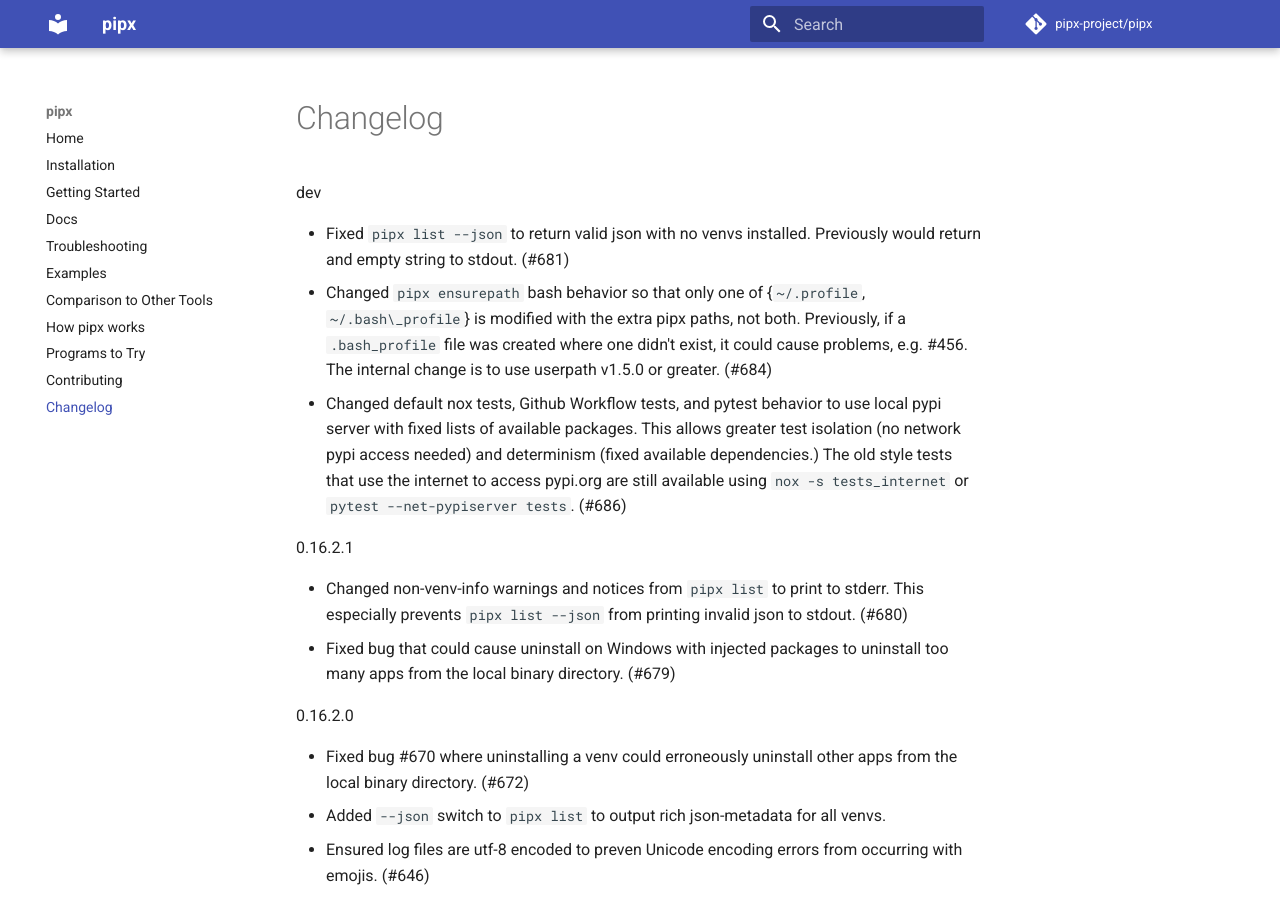
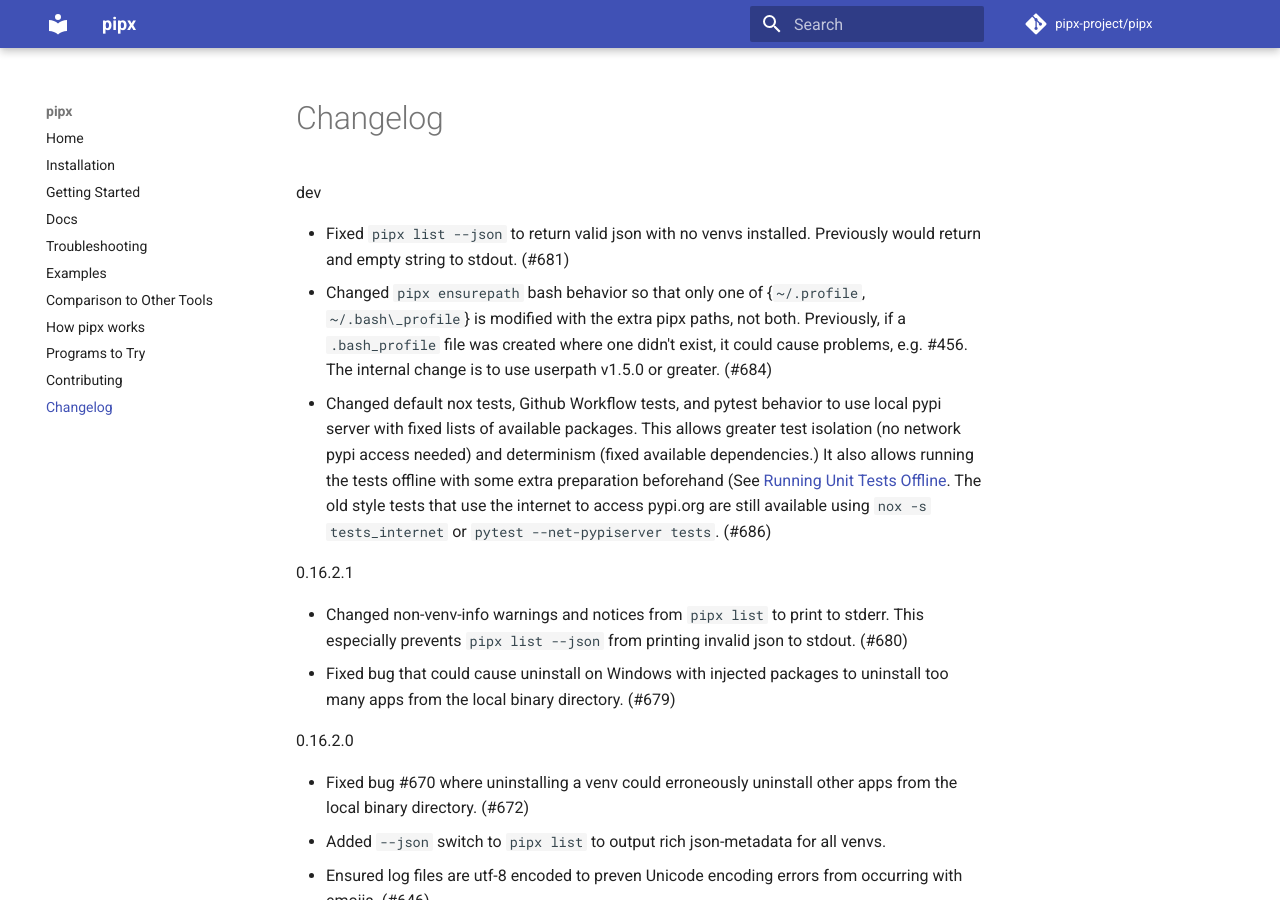
Before and after one commit to pypa/pipx, an MkDocs documentation site: the page built from docs/changelog.md, in a window 1280 px wide and 900 px high. Built offline with MkDocs 1.6.1 and Material for MkDocs 9.7.7, drawn with Linux system fonts in a browser that asks for light colours; comment, search, counter and statistics services are not loaded.

Commit message:
Update changelog entry to refer to running unit tests offline docs.

```diff
--- a/docs/changelog.md
+++ b/docs/changelog.md
@@ -2,7 +2,7 @@
 
 - Fixed `pipx list --json` to return valid json with no venvs installed.  Previously would return and empty string to stdout. (#681)
 - Changed `pipx ensurepath` bash behavior so that only one of {`~/.profile`, `~/.bash\_profile`} is modified with the extra pipx paths, not both.  Previously, if a `.bash_profile` file was created where one didn't exist, it could cause problems, e.g. #456. The internal change is to use userpath v1.5.0 or greater. (#684)
-- Changed default nox tests, Github Workflow tests, and pytest behavior to use local pypi server with fixed lists of available packages.  This allows greater test isolation (no network pypi access needed) and determinism (fixed available dependencies.)  The old style tests that use the internet to access pypi.org are still available using `nox -s tests_internet` or `pytest --net-pypiserver tests`. (#686)
+- Changed default nox tests, Github Workflow tests, and pytest behavior to use local pypi server with fixed lists of available packages.  This allows greater test isolation (no network pypi access needed) and determinism (fixed available dependencies.)  It also allows running the tests offline with some extra preparation beforehand (See [Running Unit Tests Offline](https://pipxproject.github.io/pipx/contributing/#running-unit-tests-offline). The old style tests that use the internet to access pypi.org are still available using `nox -s tests_internet` or `pytest --net-pypiserver tests`. (#686)
 
 0.16.2.1
 
```
